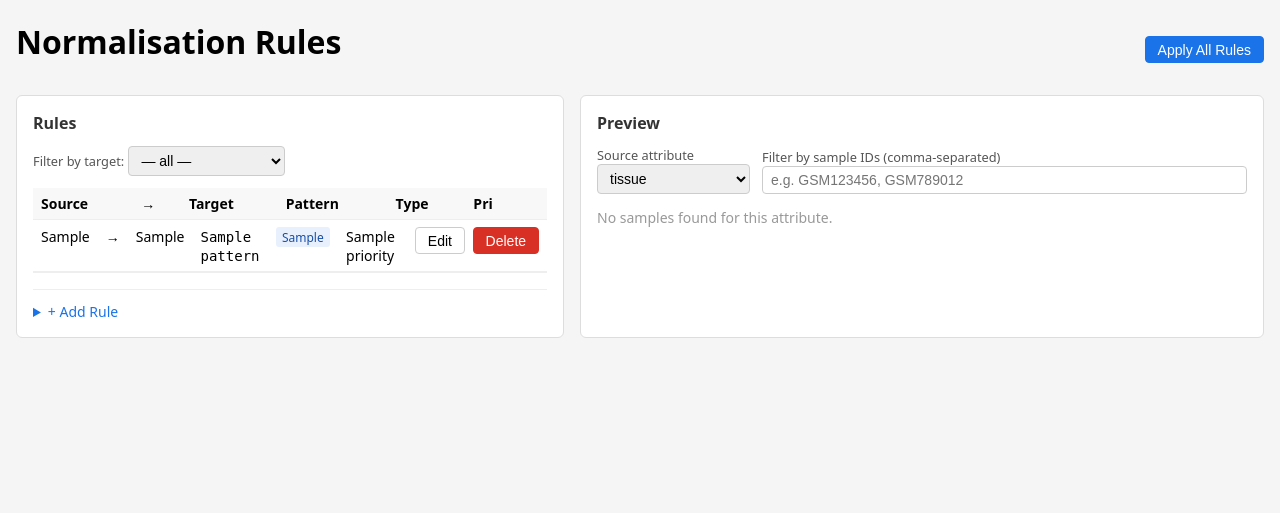
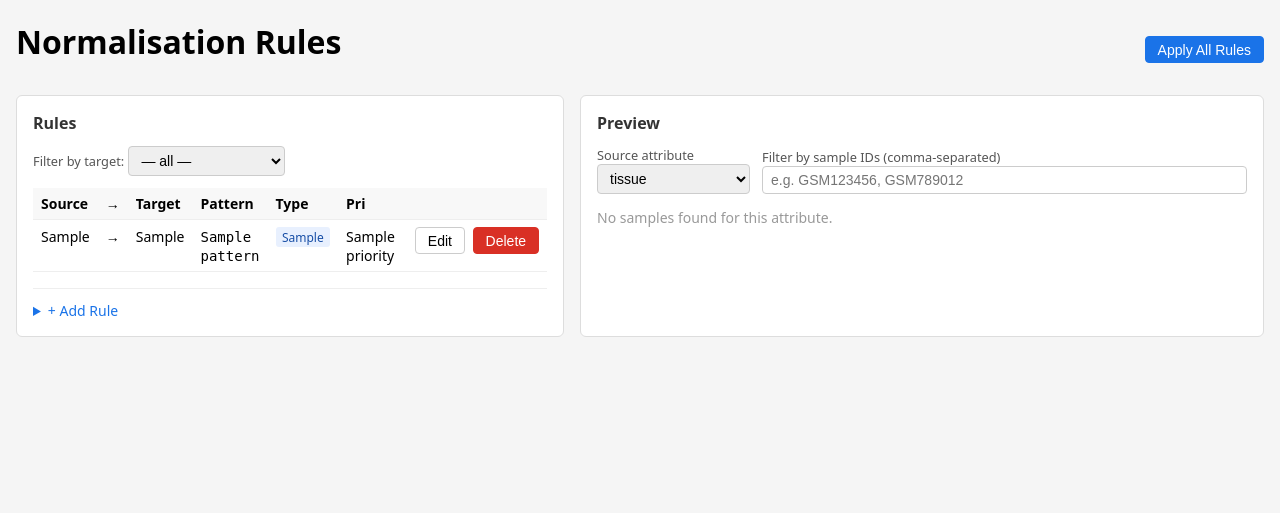
Before and after one commit to pinealan/dna-microarray-db, a Flask app: template src/miqa/templates/index.html in a window 1280 px wide. Shown: the part 35-548 px from the top of the page. Run offline with Flask 3, Linux system fonts and the light colour scheme; the template is opened without the code that fills it: most values are stand-ins (such as "Sample title", 1, 10 or a date in 2020); some libraries are stand-ins or nearby versions.

Commit message:
Vibe fix rules table UI

```diff
--- a/src/miqa/templates/partials/preview_table.html
+++ b/src/miqa/templates/partials/preview_table.html
@@ -24,7 +24,7 @@
       <td>{{ row.raw_value }}</td>
       <td>
         {% if row.matched_rule %}
-          <span class="badge">#{{ row.matched_rule.id }}</span>
+          <span class="badge">#{{ row.matched_rule.rule_id }}</span>
         {% else %}
           <span class="no-match">none</span>
         {% endif %}
--- a/src/miqa/templates/partials/rule_row.html
+++ b/src/miqa/templates/partials/rule_row.html
@@ -1,31 +1,23 @@
 <tr class="rule-row" id="rule-{{ rule.id }}" x-data="{ editing: false }">
-  <template x-if="!editing">
-    <td colspan="7" style="padding:0;">
-      <table style="width:100%;border:none;">
-        <tr>
-          <td>{{ rule.source_attribute }}</td>
-          <td>→</td>
-          <td>{{ rule.target_attribute }}</td>
-          <td><code>{{ rule.pattern }}</code></td>
-          <td><span class="badge">{{ rule.rule_type }}</span></td>
-          <td>{{ rule.priority }}</td>
-          <td class="actions">
+  <!-- View mode: individual cells, hidden while editing -->
+  <td x-show="!editing">{{ rule.source_attribute }}</td>
+  <td x-show="!editing">→</td>
+  <td x-show="!editing">{{ rule.target_attribute }}</td>
+  <td x-show="!editing"><code>{{ rule.pattern }}</code></td>
+  <td x-show="!editing"><span class="badge">{{ rule.rule_type }}</span></td>
+  <td x-show="!editing">{{ rule.priority }}</td>
+  <td x-show="!editing" class="actions">
     <button @click="editing = true">Edit</button>
     <button
       class="danger"
-              hx-delete="/rules/{{ rule.id }}"
+      hx-delete="/rules/{{ rule.rule_id }}"
       hx-target="#rule-list"
       hx-swap="innerHTML"
       hx-confirm="Delete this rule?"
     >Delete</button>
   </td>
-        </tr>
-      </table>
-    </td>
-  </template>
-  <template x-if="editing">
-    <td colspan="7" style="padding:0;">
+  <!-- Edit mode: single spanning cell, hidden while viewing -->
+  <td colspan="7" x-show="editing" style="padding:0;">
     {% include "partials/rule_row_edit.html" %}
   </td>
-  </template>
 </tr>
```
Lines whose indentation alone changed are shown as unchanged.
